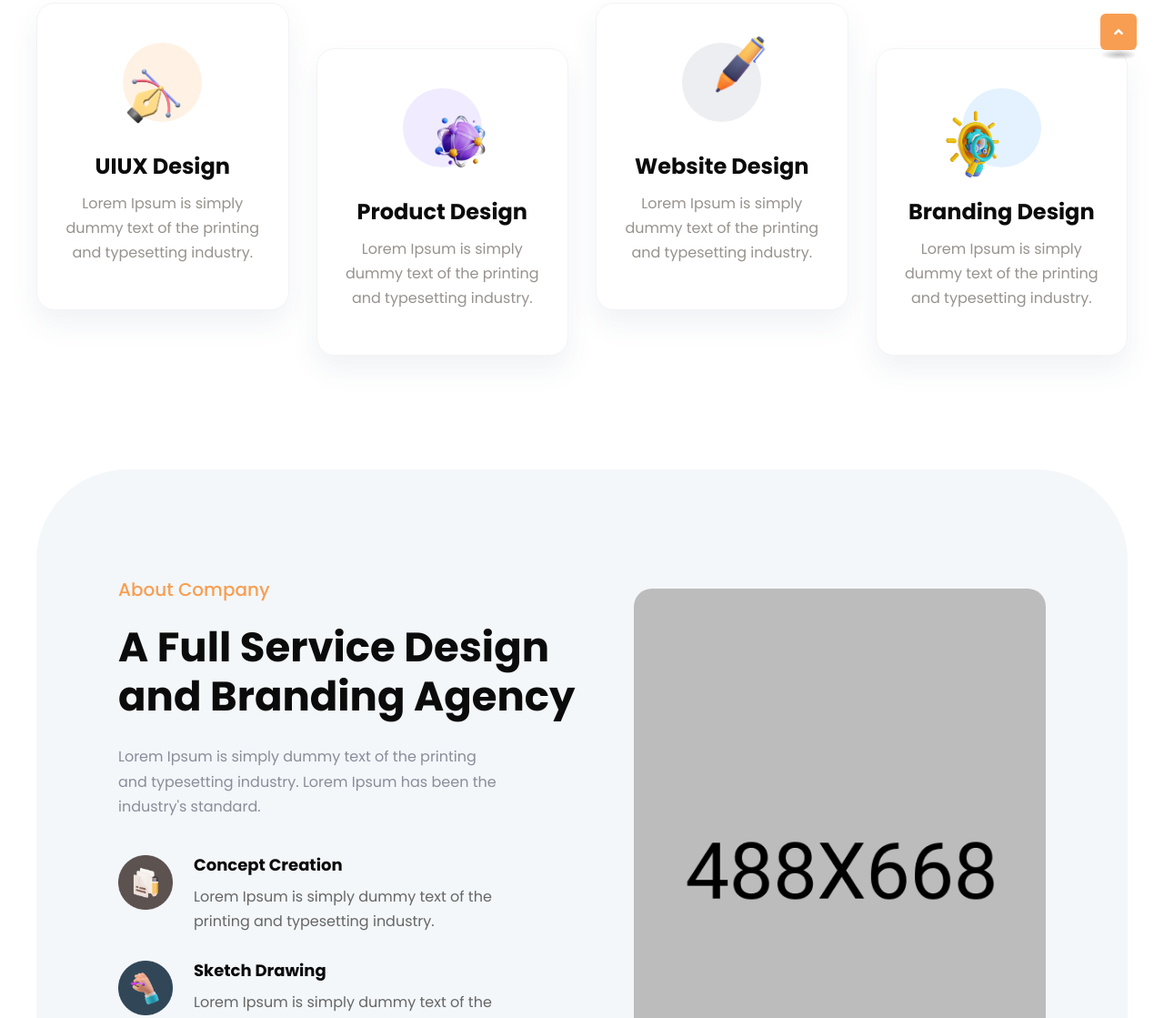
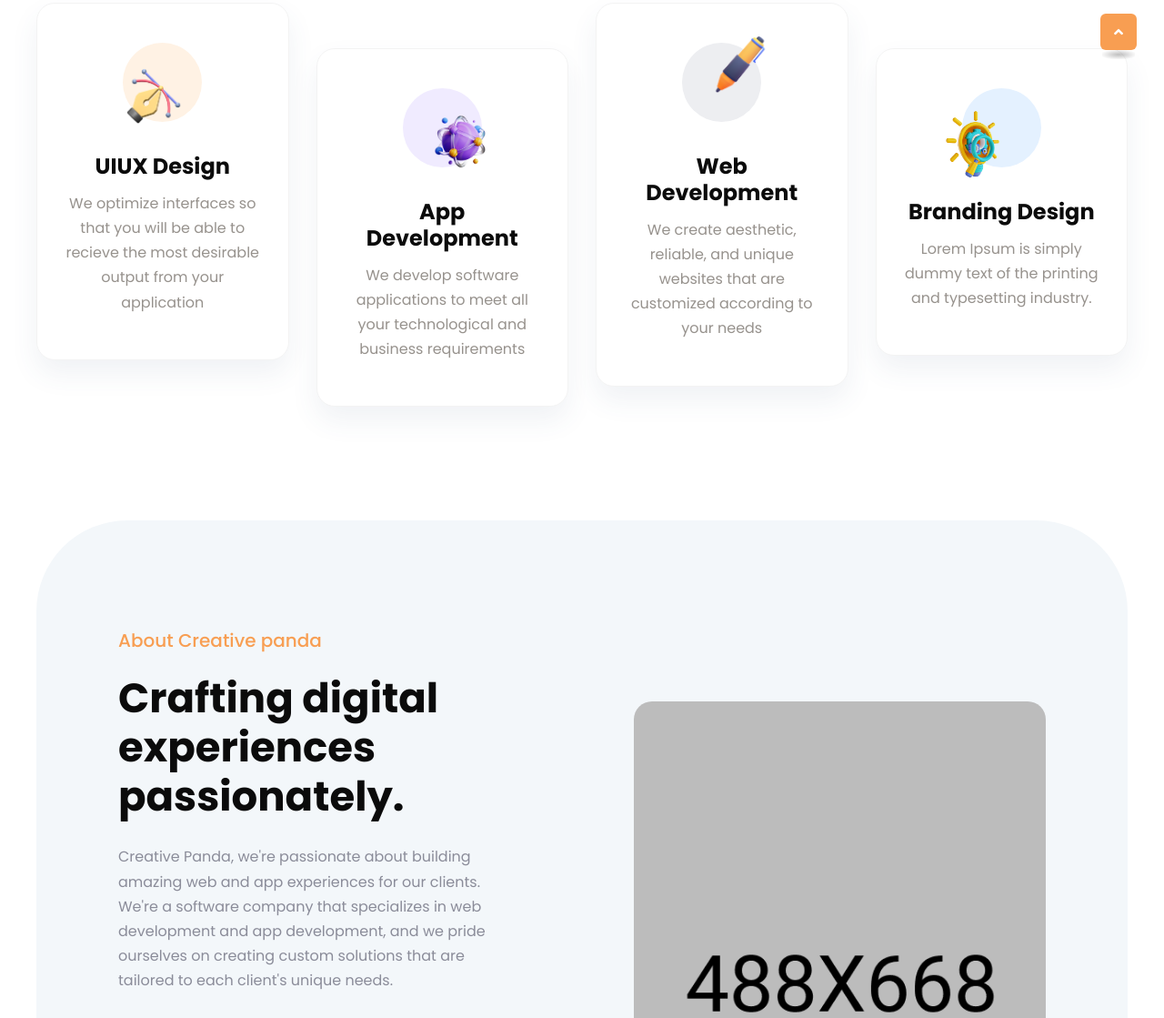
Before and after one commit to m-yunus/creative-panda, a plain HTML site: page index.html in a window 1280 px wide. Shown: the part 825-1944 px from the top of the page at 91% size. Drawn offline with Linux system fonts and the light colour scheme; animation ran at ten frames a second.

Commit message:
services and about us changed

```diff
--- a/index.html
+++ b/index.html
@@ -261,7 +261,9 @@
                                 </div>
                                 <div class="services-content">
                                     <h4 class="title"><a href="services-details.html">UIUX Design</a></h4>
-                                    <p>Lorem Ipsum is simply dummy text of the printing and typesetting industry.</p>
+                                    <p>
+
+                                        We optimize interfaces so that you will be able to recieve the most desirable output from your application</p>
                                 </div>
                             </div>
                         </div>
@@ -271,8 +273,10 @@
                                     <img src="assets/img/icon/services_icon02.png" alt="">
                                 </div>
                                 <div class="services-content">
-                                    <h4 class="title"><a href="services-details.html">Product Design</a></h4>
-                                    <p>Lorem Ipsum is simply dummy text of the printing and typesetting industry.</p>
+                                    <h4 class="title"><a href="services-details.html"> App Development</a></h4>
+                                    <p>
+
+                                        We develop software applications to meet all your technological and business requirements</p>
                                 </div>
                             </div>
                         </div>
@@ -282,8 +286,9 @@
                                     <img src="assets/img/icon/services_icon03.png" alt="">
                                 </div>
                                 <div class="services-content">
-                                    <h4 class="title"><a href="services-details.html">Website Design</a></h4>
-                                    <p>Lorem Ipsum is simply dummy text of the printing and typesetting industry.</p>
+                                    <h4 class="title"><a href="services-details.html">Web Development</a></h4>
+                                    <p>
+                                        We create aesthetic, reliable, and unique websites that are customized according to your needs</p>
                                 </div>
                             </div>
                         </div>
@@ -316,10 +321,10 @@
                             <div class="col-54">
                                 <div class="about-content">
                                     <div class="section-title mb-25">
-                                        <span class="sub-title">About Company</span>
-                                        <h2 class="title">A Full Service Design and Branding Agency</h2>
+                                        <span class="sub-title">About Creative panda</span>
+                                        <h2 class="title">Crafting digital experiences passionately.</h2>
                                     </div>
-                                    <p>Lorem Ipsum is simply dummy text of the printing and typesetting industry. Lorem Ipsum has been the industry's standard.</p>
+                                    <p>Creative Panda, we're passionate about building amazing web and app experiences for our clients. We're a software company that specializes in web development and app development, and we pride ourselves on creating custom solutions that are tailored to each client's unique needs.</p>
                                     <ul class="list-wrap">
                                         <li>
                                             <div class="icon">
```
